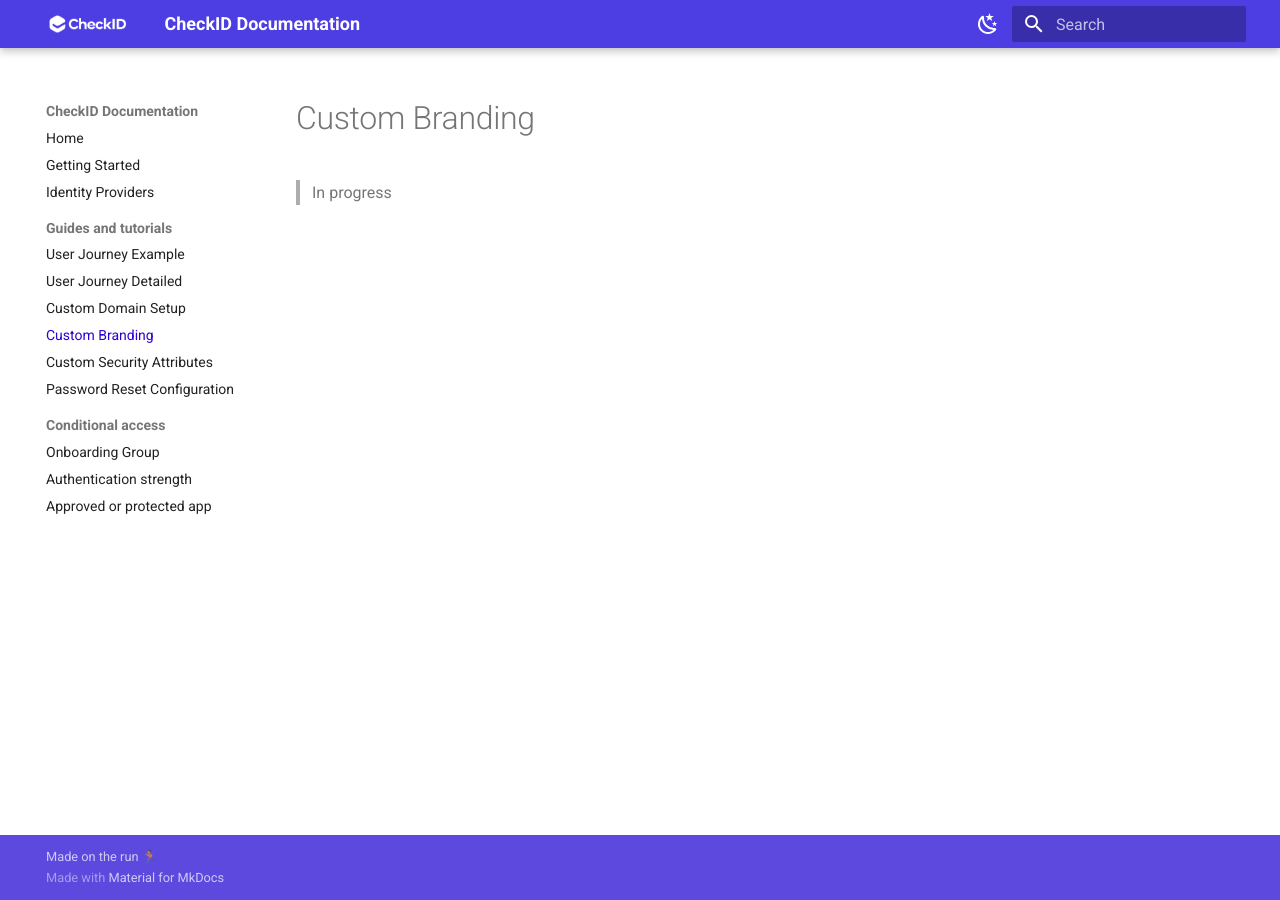
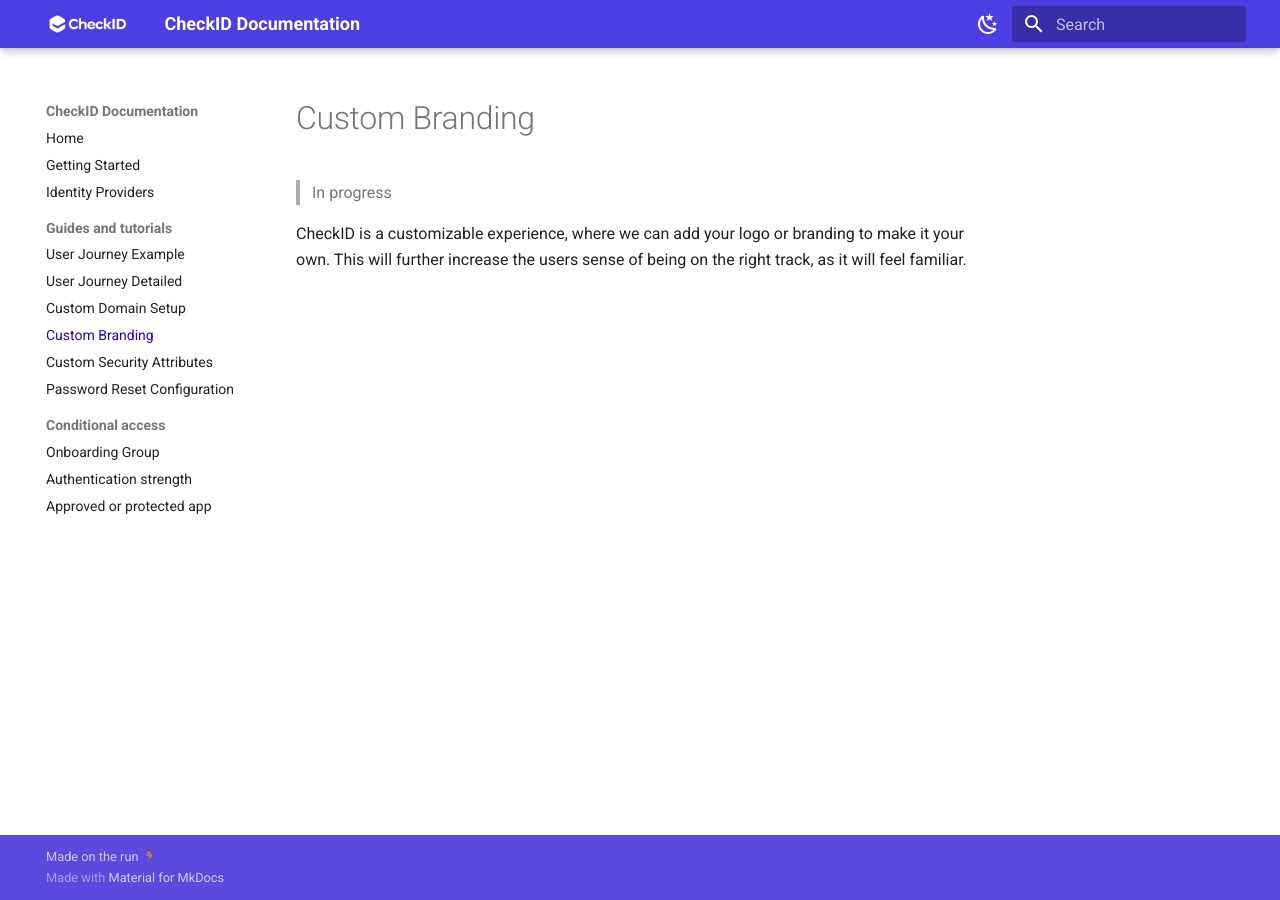
Before and after one commit to fortytwoservices/checkid-public-docs, an MkDocs documentation site: the page built from docs/Guides/Custom-Branding.md, in a window 1280 px wide. Built offline with MkDocs 1.6.1 and Material for MkDocs 9.7.7, drawn with Linux system fonts in a browser that asks for light colours.

```diff
--- a/docs/Guides/Custom-Branding.md
+++ b/docs/Guides/Custom-Branding.md
@@ -1,3 +1,6 @@
 # Custom Branding
 
 > In progress
+
+CheckID is a customizable experience, where we can add your logo or branding to make it your own.
+This will further increase the users sense of being on the right track, as it will feel familiar.
```
